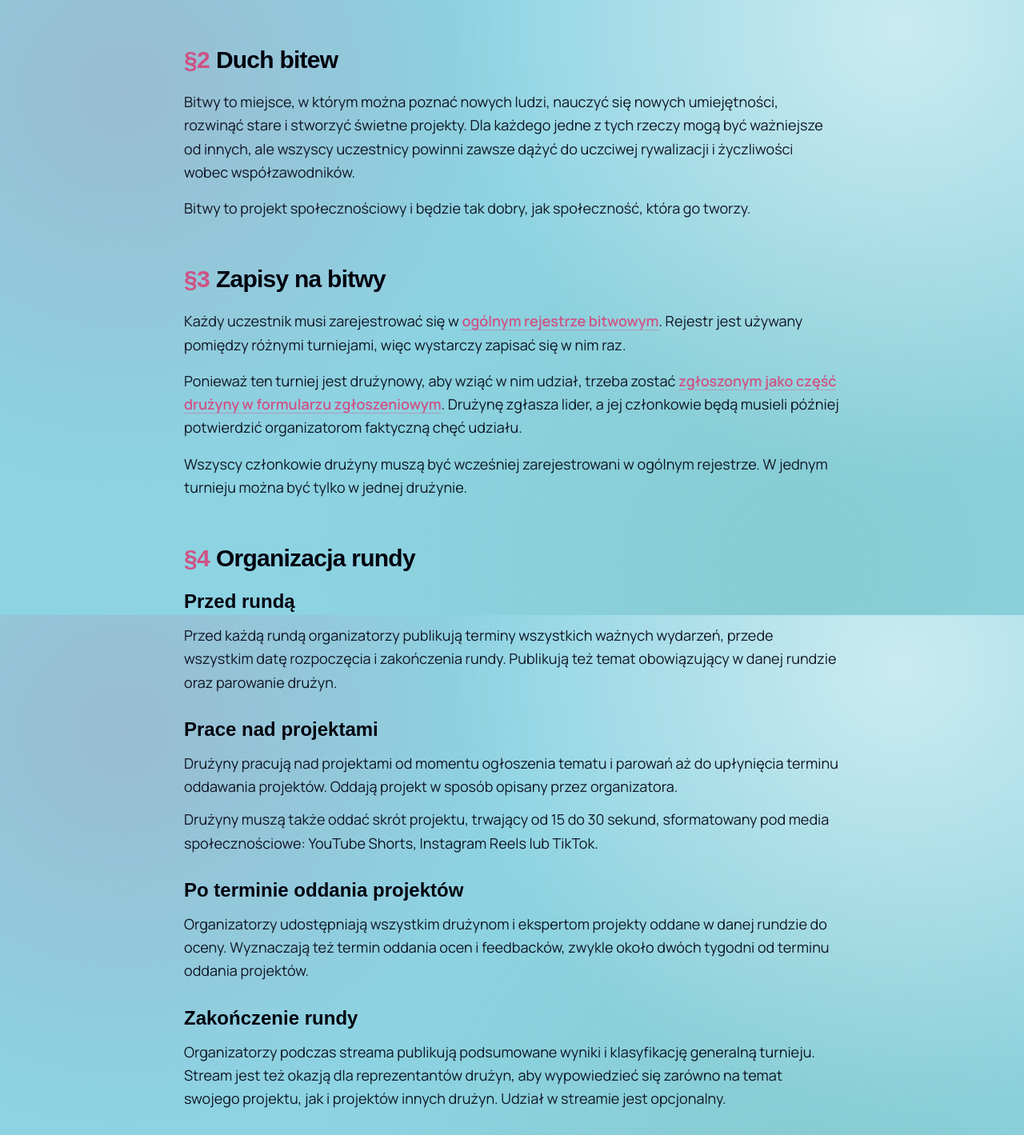
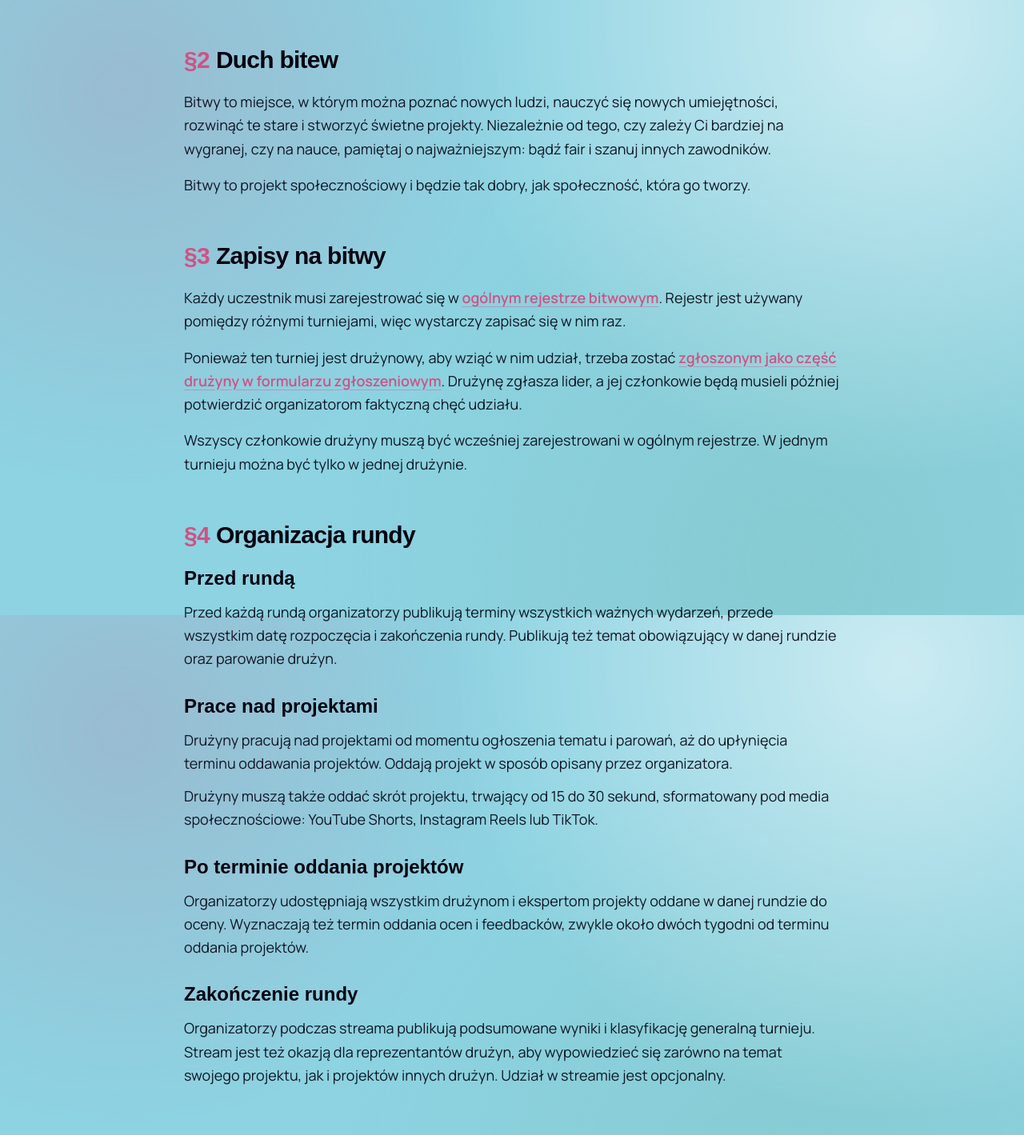
Before and after one commit to mdabrowski-eu/bitwy-dubbingowe-info, a Next.js app: page /regulamin/bitwy-piosenkowe-2026 in a window 1280 px wide. Shown: the part 831-2250 px from the top of the page at 80% size. Built offline with nearby package versions, Linux system fonts and the light colour scheme; a web font is replaced by a local one.

Commit message:
Poprawki

```diff
--- a/src/app/regulamin/bitwy-aktorskie-czerwiec-2026/page.tsx
+++ b/src/app/regulamin/bitwy-aktorskie-czerwiec-2026/page.tsx
@@ -101,9 +101,10 @@ const regulationSections: RegulationSectionData[] = [
       <div className="space-y-4">
         <p>
           Bitwy to miejsce, w którym można poznać nowych ludzi, nauczyć się
-          nowych umiejętności, rozwinąć stare i stworzyć dobre projekty. W
-          Bitwach Aktorskich najważniejsza jest praca nad aktorstwem: świadome
-          granie, słuchanie feedbacku i szacunek wobec innych uczestników.
+          nowych umiejętności, rozwinąć te stare i stworzyć świetne projekty. W
+          Bitwach Aktorskich (jak można się domyślić) najważniejsza jest praca
+          nad aktorstwem: świadome granie, słuchanie feedbacku i szacunek wobec
+          innych uczestników.
         </p>
         <p>
           Wszyscy uczestnicy powinni dążyć do uczciwej rywalizacji i życzliwości
@@ -150,7 +151,7 @@ const regulationSections: RegulationSectionData[] = [
           <p>
             Przed rozpoczęciem turnieju organizatorzy publikują harmonogram,
             termin oddawania nagrań oraz trzy gotowe scenki, z których można
-            wybrać zadanie.
+            wybrać jedną.
           </p>
         </div>
         <div className="space-y-3">
@@ -276,55 +277,6 @@ const regulationSections: RegulationSectionData[] = [
   },
   {
     number: "8",
-    title: "Materiały niestworzone przez uczestnika",
-    content: (
-      <div className="space-y-4">
-        <p>
-          W Bitwach Aktorskich podstawą projektu jest nagranie własnego głosu i
-          własnej interpretacji postaci. Używanie materiałów niestworzonych przez
-          uczestnika jest dozwolone tylko wtedy, gdy nie zastępuje pracy, która
-          ma być oceniana.
-        </p>
-        <ol className="list-decimal pl-6 space-y-3">
-          <li>
-            Uczestnik, oddając projekt, powinien odnotować istotne użyte
-            materiały lub narzędzia, aby oceniający wiedzieli, co zostało
-            wykonane przez niego, a co nie.
-          </li>
-          <li>
-            Materiały nie mogły powstać specjalnie po to, aby zastąpić pracę
-            aktorską uczestnika w tej bitwie.
-          </li>
-        </ol>
-        <p>
-          Użycie materiałów niestworzonych przez uczestnika może prowadzić do
-          obniżonej punktacji, jeśli oceniający uzna, że utrudnia to ocenę
-          rzeczywistej pracy aktorskiej lub technicznej.
-        </p>
-      </div>
-    ),
-  },
-  {
-    number: "9",
-    title: "Korzystanie z generatywnego AI",
-    content: (
-      <div className="space-y-4">
-        <p>
-          Użycie generatywnego AI musi zostać odnotowane przez uczestnika
-          oddającego projekt. Użycie AI nie jest z góry zakazane, ale nie może
-          zastępować nagrania głosu, gry aktorskiej ani interpretacji
-          uczestnika.
-        </p>
-        <p>
-          Uczestnicy i eksperci mają prawo ocenić wpływ użycia AI zgodnie z
-          własnym sumieniem. Wszystkie wątpliwości można zgłaszać
-          organizatorom.
-        </p>
-      </div>
-    ),
-  },
-  {
-    number: "10",
     title: "Przewinienia i kary",
     content: (
       <div className="space-y-7">
@@ -352,7 +304,7 @@ const regulationSections: RegulationSectionData[] = [
     ),
   },
   {
-    number: "11",
+    number: "9",
     title: "Nieoddane projekty",
     content: (
       <div className="space-y-4">
@@ -369,10 +321,14 @@ const regulationSections: RegulationSectionData[] = [
     ),
   },
   {
-    number: "12",
+    number: "10",
     title: "Nagrody",
     content: (
       <div className="grid gap-5">
+        <p>
+          Nagrodami w turnieju są tytuły powiązane z rangami na serwerze Discord
+          NanoKarrin.
+        </p>
         <Award title="Zwycięzca Turnieju">
           Uczestnik, który osiągnął najwyższy wynik w rankingu końcowym.
         </Award>
@@ -388,7 +344,7 @@ const regulationSections: RegulationSectionData[] = [
     ),
   },
   {
-    number: "13",
+    number: "11",
     title: "Promocja w mediach społecznościowych",
     content: (
       <div className="space-y-4">
@@ -406,7 +362,7 @@ const regulationSections: RegulationSectionData[] = [
     ),
   },
   {
-    number: "14",
+    number: "12",
     title: "Zmiany w regulaminie",
     content: (
       <div className="space-y-4">
--- a/src/app/regulamin/bitwy-piosenkowe-2026/page.tsx
+++ b/src/app/regulamin/bitwy-piosenkowe-2026/page.tsx
@@ -105,10 +105,9 @@ const regulationSections: RegulationSectionData[] = [
       <div className="space-y-4">
         <p>
           Bitwy to miejsce, w którym można poznać nowych ludzi, nauczyć się
-          nowych umiejętności, rozwinąć stare i stworzyć świetne projekty. Dla
-          każdego jedne z tych rzeczy mogą być ważniejsze od innych, ale wszyscy
-          uczestnicy powinni zawsze dążyć do uczciwej rywalizacji i życzliwości
-          wobec współzawodników.
+          nowych umiejętności, rozwinąć te stare i stworzyć świetne projekty.
+          Niezależnie od tego, czy zależy Ci bardziej na wygranej, czy na nauce,
+          pamiętaj o najważniejszym: bądź fair i szanuj innych zawodników.
         </p>
         <p>
           Bitwy to projekt społecznościowy i będzie tak dobry, jak społeczność,
@@ -165,8 +164,8 @@ const regulationSections: RegulationSectionData[] = [
           <SubsectionTitle>Prace nad projektami</SubsectionTitle>
           <p>
             Drużyny pracują nad projektami od momentu ogłoszenia tematu i
-            parowań aż do upłynięcia terminu oddawania projektów. Oddają projekt
-            w sposób opisany przez organizatora.
+            parowań, aż do upłynięcia terminu oddawania projektów. Oddają
+            projekt w sposób opisany przez organizatora.
           </p>
           <p>
             Drużyny muszą także oddać skrót projektu, trwający od 15 do 30
@@ -389,6 +388,10 @@ const regulationSections: RegulationSectionData[] = [
     title: "Nagrody",
     content: (
       <div className="grid gap-5">
+        <p>
+          Nagrodami w turnieju są tytuły powiązane z rangami na serwerze Discord
+          NanoKarrin.
+        </p>
         <Award title="Zwycięzca Turnieju">
           Drużyna, która osiągnęła największą liczbę dużych punktów.
         </Award>
```
